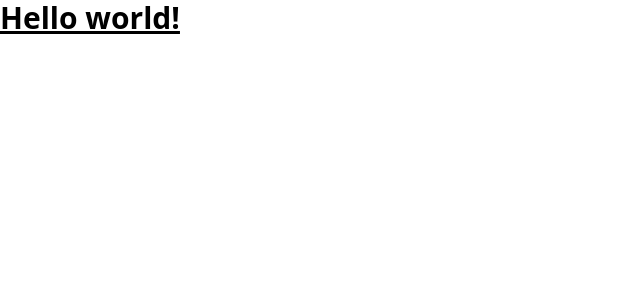
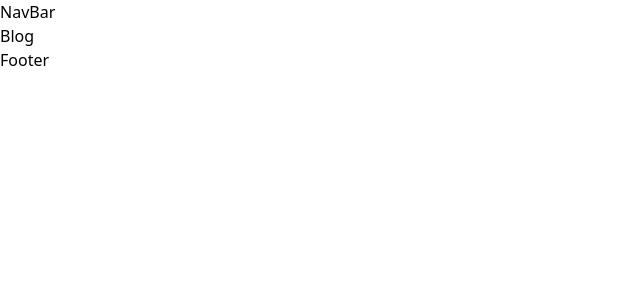
Before and after one commit to mihret1/MSS-Tour-and-tourism-website-, a React (Vite) app in the folder client/: page /blog in a window 1280 px wide. Shown: the top 300 px of the page, without its empty margins (0-640 px from the left). Built offline with nearby package versions, Linux system fonts and the light colour scheme.

Commit message:
done the routes

```diff
--- a/client/src/App.jsx
+++ b/client/src/App.jsx
@@ -1,9 +1,35 @@
+import AboutUs from "./pages/AboutUs"
+import Blog from "./pages/Blog"
+import ContactsUs from "./pages/ContactsUs"
+import Home from "./pages/Home"
+import Portfolio from "./pages/Portfolio"
+import Registration from "./pages/Registration"
+import Service from "./pages/Service"
+import Footer from "./components/Footer"
+import NavBar from "./components/NavBar"
+import Auth from "./pages/Auth"
+import {BrowserRouter,Route,Routes} from 'react-router-dom'
 
 
 export default function App() {
   return (
-    <h1 className="text-3xl font-bold underline">
-      Hello world!
-    </h1>
+   <>
+    <BrowserRouter>
+        <NavBar />
+
+        <Routes>
+          <Route  exact={true} path="/" element={<Home />}/>
+          <Route path='/aboutus' element={<AboutUs/>}/>
+          <Route path='/service' element={<Service/>}/>
+          <Route path='/blog' element={<Blog/>}/>
+          <Route path='/contact' element={<ContactsUs/>}/>
+          <Route path='/register' element={<Registration/>}/>
+          <Route path='/portfolio' element={<Portfolio/>}/>
+          <Route path='/auth' element={<Auth/>}/>
+        </Routes>
+
+        <Footer />
+    </BrowserRouter>
+   </>
   )
 }
--- a/client/src/components/Footer.jsx
+++ b/client/src/components/Footer.jsx
@@ -0,0 +1,8 @@
+
+function Footer() {
+  return (
+    <div>Footer</div>
+  )
+}
+
+export default Footer
--- /dev/null
+++ b/client/src/components/NavBar.jsx
@@ -0,0 +1,8 @@
+
+function NavBar() {
+  return (
+    <div>NavBar</div>
+  )
+}
+
+export default NavBar
--- a/client/src/pages/AboutUs.jsx
+++ b/client/src/pages/AboutUs.jsx
@@ -0,0 +1,8 @@
+
+function AboutUs() {
+  return (
+    <div>AboutUs</div>
+  )
+}
+
+export default AboutUs
--- /dev/null
+++ b/client/src/pages/Auth.jsx
@@ -0,0 +1,10 @@
+
+
+
+function Auth() {
+  return (
+    <div>SignUp</div>
+  )
+}
+
+export default Auth
--- a/client/src/pages/Blog.jsx
+++ b/client/src/pages/Blog.jsx
@@ -0,0 +1,8 @@
+
+function Blog() {
+  return (
+    <div>Blog</div>
+  )
+}
+
+export default Blog
--- a/client/src/pages/ContactsUs.jsx
+++ b/client/src/pages/ContactsUs.jsx
@@ -0,0 +1,8 @@
+
+function ContactsUs() {
+  return (
+    <div>ContactsUs</div>
+  )
+}
+
+export default ContactsUs
--- a/client/src/pages/Home.jsx
+++ b/client/src/pages/Home.jsx
@@ -0,0 +1,9 @@
+
+
+const Home=()=>{
+    return(
+      <>home</>
+    )
+}
+
+export default Home
--- a/client/src/pages/Portfolio.jsx
+++ b/client/src/pages/Portfolio.jsx
@@ -0,0 +1,8 @@
+
+function Portfolio() {
+  return (
+    <div>Portfolio</div>
+  )
+}
+
+export default Portfolio
--- a/client/src/pages/Registration.jsx
+++ b/client/src/pages/Registration.jsx
@@ -0,0 +1,8 @@
+
+function Registration() {
+  return (
+    <div>Registration</div>
+  )
+}
+
+export default Registration
--- a/client/src/pages/Service.jsx
+++ b/client/src/pages/Service.jsx
@@ -0,0 +1,8 @@
+
+function Service() {
+  return (
+    <div>Service</div>
+  )
+}
+
+export default Service
```
Also changed, not shown: client/src/assets/softnet.jpg (added).
